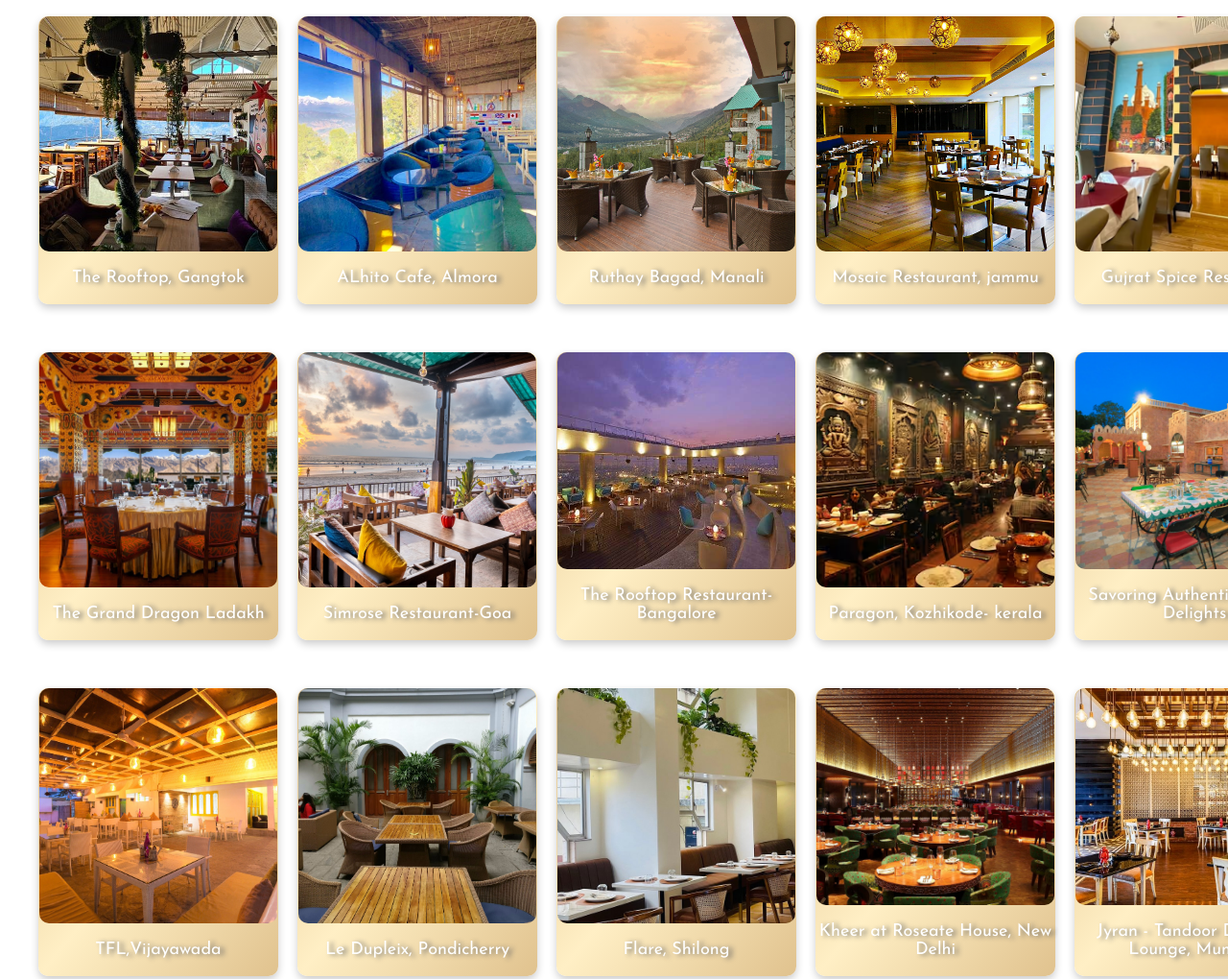
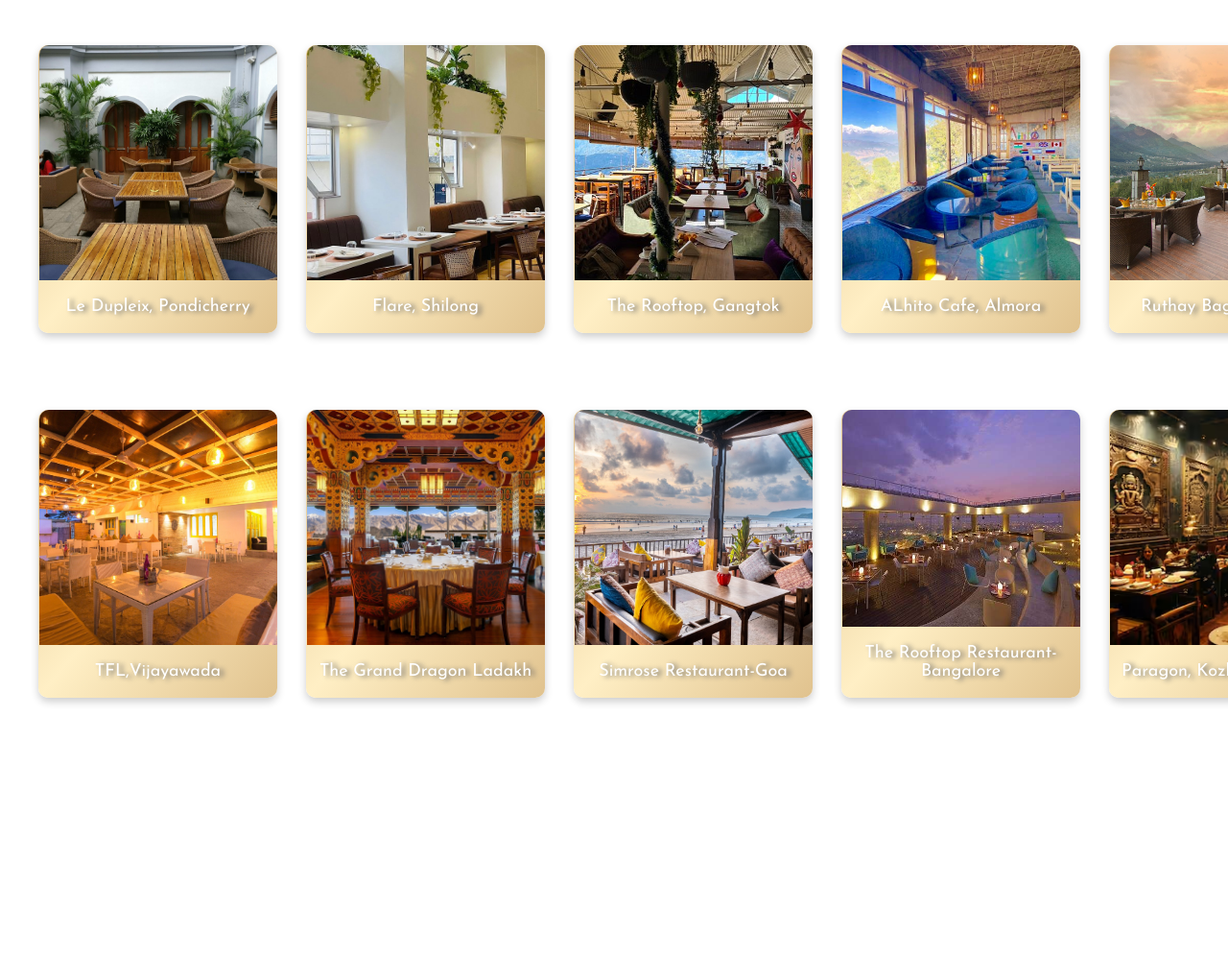
Before and after one commit to Preeti16-commits/online-food, a plain HTML site: page index.html in a window 1280 px wide. Shown: the part 1258-2278 px from the top of the page at 96% size. After the commit the page ends 2025 px from the top, so only its background shows below. Drawn offline with Linux system fonts and the light colour scheme.

Commit message:
Update index.html

```diff
--- a/index.html
+++ b/index.html
@@ -138,7 +138,7 @@
             background:linear-gradient(to bottom right , #e0c28e, #ffefc5, #e0c28e);
             border-radius: 10px;
             height:300px;
-            width:250px;
+            width:249px;
             text-align: center;
             transition: transform 0.2s;
             box-shadow: 0px 4px 8px rgba(0, 0, 0, 0.2);
@@ -148,21 +148,23 @@
             justify-content: center;
         }
         .imgforres{
-            border-radius: 10px;
             overflow: hidden;
             width:248px;
             height:250px;
+            border-top-left-radius: 10px;
+            border-top-right-radius: 10px;
         }
         .imgforres img{
             width: 100%;
             height:100%;
             object-fit: cover;
         }
-        #container{
-            display:grid;
-            gap:20px;
-            grid-template-columns: repeat(5, 1fr);
-            grid-template-rows: repeat(4, 330px);
+        .imgforres:hover{
+            opacity: 0.9;
+        }
+        .container{
+            display:flex;
+            gap:30px;
             padding:40px;
             overflow: auto;
         }
@@ -172,13 +174,9 @@
             box-shadow:1px 1px 50px rgba(255, 187, 0, 0.3),
                        -1px -1px 50px rgba(255, 187, 0, 0.3);
         }
-        #container::-webkit-scrollbar{
+        .container::-webkit-scrollbar{
             height:0px;
         }
-        @media (max-width: 1024px) { #container { grid-template-columns: repeat(3, 1fr); } }
-        @media (max-width: 768px) { #container { grid-template-columns: repeat(2, 1fr); } }
-        @media (max-width: 480px) { #container { grid-template-columns: 1fr; } }
-
     </style>
 </head>
 <body>
@@ -228,115 +226,47 @@
         <img id="forlowerimage" src="manchurian.jpg" width="100%">
         <img id="forupperimage" src="at 39.png" width="100%">
     </section><br>
-    <h1 style="color:#e0c28e;text-shadow: none;font-size: 50px; text-align: center;">OUR TOP RESTAURANT-</h1>
-    <section id="container">
+    <h1 style="color:#e0c28e;text-shadow: none;font-size: 50px; text-align: center;">- OUR TOP RESTAURANT -</h1>
+    <section class="container">
         <a href="https://www.tripadvisor.in/Restaurant_Review-g297683-d1190049-Reviews-Deepee_Restaurant-Agra_Agra_District_Uttar_Pradesh.html" target="_blank"><section class="rest">
             <div class="imgforres">
                 <img src="uttarpradesh.png">
             </div>
             <p>Deepee Restaurant,UP</p>
         </section></a>
+
         <a href="https://www.tripadvisor.in/Restaurant_Review-g297592-d2430490-Reviews-17_Degrees_Patna-Patna_Patna_District_Bihar.html" target="_blank"><section class="rest">
             <div class="imgforres">
                 <img src="patna.png">
             </div>
             <p>17 Degrees, Patna</p>
         </section></a>
+
         <a href="https://www.indianexcursions.co/restaurants-rajasthan/" target="_blank"><section class="rest">
             <div class="imgforres">
                 <img src="rajasthan.png">
             </div>
             <p>Vaidehi Food Plaza,rajasthan</p>
         </section></a>
+
         <a href="https://www.tripadvisor.in/Restaurant_Review-g297661-d1631441-Reviews-Golden_Bird-Bhubaneswar_Khurda_District_Odisha.html" target="_blank"><section class="rest">
             <div class="imgforres">
                 <img src="odisha.png">
             </div>
             <p>GOLDEN BIRD, Bhubaneswar</p>
         </section></a>
+
         <a href="https://www.tripadvisor.in/Restaurant_Review-g297584-d26793962-Reviews-KAI_Lounge-Port_Blair_South_Andaman_Island_Andaman_and_Nicobar_Islands.html" target="_blank"><section class="rest">
             <div class="imgforres">
                 <img src="andaman.png">
             </div>
             <p> KAI Lounge, Andaman and Nicobar</p>
         </section></a>
-        <a href="https://www.tripadvisor.in/Restaurant_Review-g659796-d23820149-Reviews-The_Rooftop-Gangtok_East_Sikkim_Sikkim.html" target="_blank"><section class="rest">
+        <a href="https://www.tripadvisor.in/Restaurant_Review-g304554-d3163674-Reviews-Jyran_Tandoor_Dining_Lounge-Mumbai_Maharashtra.html" target="_blank"><section class="rest">
             <div class="imgforres">
-                <img src="sikkim.png">
+                <img src="mumbai.jpg">
             </div>
-            <p>The Rooftop, Gangtok</p>
-        </section></a>
-        <a href="https://www.tripadvisor.in/Restaurant_Review-g679053-d21390105-Reviews-ALhito_Cafe_Resort-Almora_Almora_District_Uttarakhand.html" target="_blank"><section class="rest">
-            <div class="imgforres">
-                <img src="uttra.png">
-            </div>
-            <p>ALhito Cafe, Almora</p>
-        </section></a>
-        <a href="https://www.tripadvisor.in/Restaurant_Review-g297618-d23552512-Reviews-Ruthay_Bagad-Manali_Kullu_District_Himachal_Pradesh.html" target="_blank"><section class="rest">
-            <div class="imgforres">
-                <img src="himachal.png">
-            </div>
-            <p>Ruthay Bagad, Manali</p>
-        </section></a>
-        <a href="https://www.tripadvisor.in/Restaurant_Review-g297620-d17721336-Reviews-Mosaic_Restaurant-Jammu_City_Jammu_District_Jammu_Jammu_and_Kashmir.html" target="_blank"><section class="rest">
-            <div class="imgforres">
-                <img src="kashmir.jpg">
-            </div>
-            <p>Mosaic Restaurant, jammu</p>
-        </section></a>
-        <a href="https://www.thefork.com/restaurant/gujrat-spice-restaurant-r826716" target="_blank"><section class="rest">
-            <div class="imgforres">
-                <img src="gujrat.jpg">
-            </div>
-            <p>Gujrat Spice Restaurant</p>
-        </section></a>
-        <a href="https://www.thegranddragonladakh.com/dining.php" target="_blank"><section class="rest">
-            <div class="imgforres">
-                <img src="ladakh.png">
-            </div>
-            <p>The Grand Dragon Ladakh</p>
-        </section></a>
-        <a href="https://www.tripadvisor.in/Restaurant_Review-g816969-d1946644-Reviews-Simrose_Restaurant-Agonda_South_Goa_District_Goa.html" target="_blank"><section class="rest">
-            <div class="imgforres">
-                <img src="goa.png">
-            </div>
-            <p>Simrose Restaurant-Goa</p>
-        </section></a>
-        <a href="https://www.justdial.com/Bangalore/The-Rooftop-Restaurant-Koramangala/080PXX80-XX80-180630210414-E7S3_BZDET" target="_blank"><section class="rest">
-            <div class="imgforres">
-                <img src="karnataka.png">
-            </div>
-            <p>The Rooftop Restaurant- Bangalore</p>
-        </section></a>
-        <a href="https://www.tripadvisor.in/Restaurant_Review-g297635-d1205738-Reviews-Paragon_Restaurant_Calicut-Kozhikode_Kozhikode_District_Kerala.html" target="_blank"><section class="rest">
-            <div class="imgforres">
-                <img src="kerela.png">
-            </div>
-            <p>Paragon, Kozhikode- kerala</p>
-        </section></a>
-        <a href="https://www.chokhapunjab.com/blogs/dhaba-near-me-savoring-authentic-punjabi-delights-at-chokha-punjab" target="_blank"><section class="rest">
-            <div class="imgforres">
-                <img src="punjab.png">
-            </div>
-            <p>Savoring Authentic Punjabi Delights</p>
-        </section></a>
-        <a href="https://www.tripadvisor.in/Restaurant_Review-g303876-d9459019-Reviews-TFL-Vijayawada_Krishna_District_Andhra_Pradesh.html" target="_blank"><section class="rest">
-            <div class="imgforres">
-                <img src="andhra.jpg">
-            </div>
-            <p>TFL,Vijayawada</p>
-        </section></a>
-        <a href="https://www.tripadvisor.in/Restaurant_Review-g659792-d1991496-Reviews-Le_Dupleix_Restaurant-Pondicherry_Union_Territory_of_Pondicherry.html" target="_blank"><section class="rest">
-            <div class="imgforres">
-                <img src="pondi.jpg">
-            </div>
-            <p>Le Dupleix, Pondicherry</p>
-        </section></a>
-        <a href="https://www.tripadvisor.in/Restaurant_Review-g503702-d27970289-Reviews-Flare_Restaurant-Shillong_East_Khasi_Hills_District_Meghalaya.html" target="_blank"><section class="rest">
-            <div class="imgforres">
-                <img src="megh.jpg">
-            </div>
-            <p>Flare, Shilong</p>
+            <p>Jyran - Tandoor Dining & Lounge, Mumbai</p>
         </section></a>
         <a href="https://www.tripadvisor.in/Restaurant_Review-g304551-d13128242-Reviews-Kheer_at_Roseate_House-New_Delhi_National_Capital_Territory_of_Delhi.html" target="_blank"><section class="rest">
             <div class="imgforres">
@@ -344,11 +274,105 @@
             </div>
             <p>Kheer at Roseate House, New Delhi</p>
         </section></a>
-        <a href="https://www.tripadvisor.in/Restaurant_Review-g304554-d3163674-Reviews-Jyran_Tandoor_Dining_Lounge-Mumbai_Maharashtra.html" target="_blank"><section class="rest">
+    </section>
+    <section class="container">
+        <a href="https://www.tripadvisor.in/Restaurant_Review-g659792-d1991496-Reviews-Le_Dupleix_Restaurant-Pondicherry_Union_Territory_of_Pondicherry.html" target="_blank"><section class="rest">
             <div class="imgforres">
-                <img src="mumbai.jpg">
+                <img src="pondi.jpg">
             </div>
-            <p>Jyran - Tandoor Dining & Lounge, Mumbai</p>
+            <p>Le Dupleix, Pondicherry</p>
+        </section></a>
+
+        <a href="https://www.tripadvisor.in/Restaurant_Review-g503702-d27970289-Reviews-Flare_Restaurant-Shillong_East_Khasi_Hills_District_Meghalaya.html" target="_blank"><section class="rest">
+            <div class="imgforres">
+                <img src="megh.jpg">
+            </div>
+            <p>Flare, Shilong</p>
+        </section></a>
+
+        <a href="https://www.tripadvisor.in/Restaurant_Review-g659796-d23820149-Reviews-The_Rooftop-Gangtok_East_Sikkim_Sikkim.html" target="_blank"><section class="rest">
+            <div class="imgforres">
+                <img src="sikkim.png">
+            </div>
+            <p>The Rooftop, Gangtok</p>
+        </section></a>
+
+        <a href="https://www.tripadvisor.in/Restaurant_Review-g679053-d21390105-Reviews-ALhito_Cafe_Resort-Almora_Almora_District_Uttarakhand.html" target="_blank"><section class="rest">
+            <div class="imgforres">
+                <img src="uttra.png">
+            </div>
+            <p>ALhito Cafe, Almora</p>
+        </section></a>
+
+        <a href="https://www.tripadvisor.in/Restaurant_Review-g297618-d23552512-Reviews-Ruthay_Bagad-Manali_Kullu_District_Himachal_Pradesh.html" target="_blank"><section class="rest">
+            <div class="imgforres">
+                <img src="himachal.png">
+            </div>
+            <p>Ruthay Bagad, Manali</p>
+        </section></a>
+
+        <a href="https://www.tripadvisor.in/Restaurant_Review-g297620-d17721336-Reviews-Mosaic_Restaurant-Jammu_City_Jammu_District_Jammu_Jammu_and_Kashmir.html" target="_blank"><section class="rest">
+            <div class="imgforres">
+                <img src="kashmir.jpg">
+            </div>
+            <p>Mosaic Restaurant, jammu</p>
+        </section></a>
+
+        <a href="https://www.thefork.com/restaurant/gujrat-spice-restaurant-r826716" target="_blank"><section class="rest">
+            <div class="imgforres">
+                <img src="gujrat.jpg">
+            </div>
+            <p>Gujrat Spice Restaurant</p>
+        </section></a>
+    </section>
+    <section class="container">
+        <a href="https://www.tripadvisor.in/Restaurant_Review-g303876-d9459019-Reviews-TFL-Vijayawada_Krishna_District_Andhra_Pradesh.html" target="_blank"><section class="rest">
+            <div class="imgforres">
+                <img src="andhra.jpg">
+            </div>
+            <p>TFL,Vijayawada</p>
+        </section></a>
+
+        <a href="https://www.thegranddragonladakh.com/dining.php" target="_blank"><section class="rest">
+            <div class="imgforres">
+                <img src="ladakh.png">
+            </div>
+            <p>The Grand Dragon Ladakh</p>
+        </section></a>
+
+        <a href="https://www.tripadvisor.in/Restaurant_Review-g816969-d1946644-Reviews-Simrose_Restaurant-Agonda_South_Goa_District_Goa.html" target="_blank"><section class="rest">
+            <div class="imgforres">
+                <img src="goa.png">
+            </div>
+            <p>Simrose Restaurant-Goa</p>
+        </section></a>
+
+        <a href="https://www.justdial.com/Bangalore/The-Rooftop-Restaurant-Koramangala/080PXX80-XX80-180630210414-E7S3_BZDET" target="_blank"><section class="rest">
+            <div class="imgforres">
+                <img src="karnataka.png">
+            </div>
+            <p>The Rooftop Restaurant- Bangalore</p>
+        </section></a>
+
+        <a href="https://www.tripadvisor.in/Restaurant_Review-g297635-d1205738-Reviews-Paragon_Restaurant_Calicut-Kozhikode_Kozhikode_District_Kerala.html" target="_blank"><section class="rest">
+            <div class="imgforres">
+                <img src="kerela.png">
+            </div>
+            <p>Paragon, Kozhikode- kerala</p>
+        </section></a>
+
+        <a href="https://www.chokhapunjab.com/blogs/dhaba-near-me-savoring-authentic-punjabi-delights-at-chokha-punjab" target="_blank"><section class="rest">
+            <div class="imgforres">
+                <img src="punjab.png">
+            </div>
+            <p>Savoring Authentic Punjabi Delights</p>
+        </section></a>
+
+        <a href="https://www.tripadvisor.in/Restaurant_Review-g304558-d4308093-Reviews-India_Restaurant-Kolkata_Calcutta_Kolkata_District_West_Bengal.html" target="_blank"><section class="rest">
+            <div class="imgforres">
+                <img src="bengal.jpg">
+            </div>
+            <p>India Restaurant, Kolkata</p>
         </section></a>
     </section>
 </body>
```
